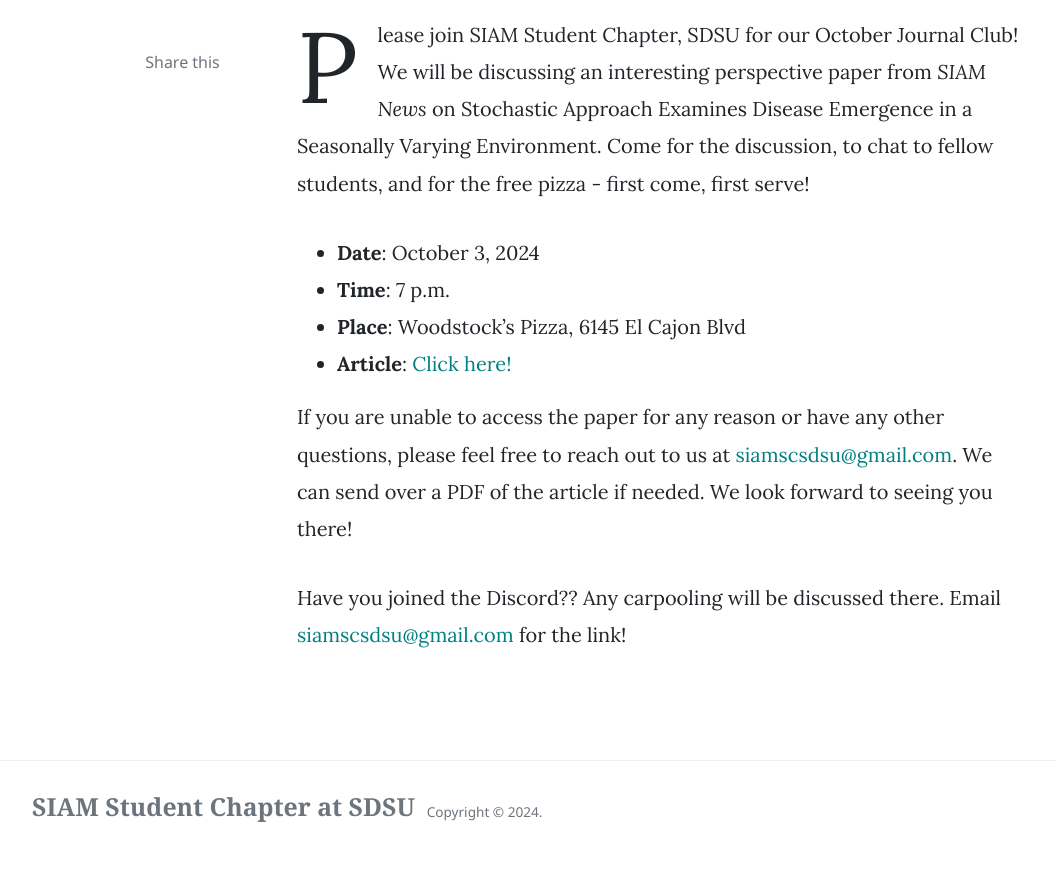
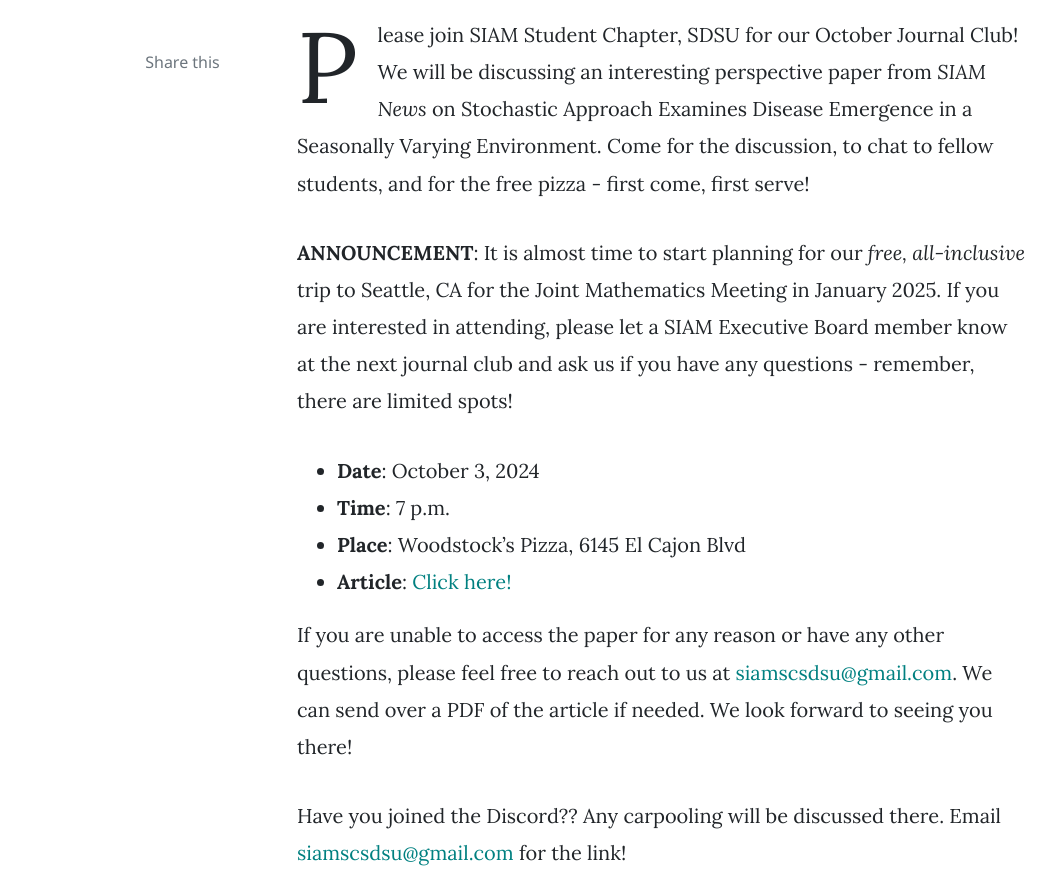
Before and after one commit to siamscsdsu/siamscsdsu.github.io, a Jekyll site: the page built from _posts/2024-09-24-october-jounal-club-2024.md, in a window 1280 px wide and 900 px high, scrolled down 404 px, cut to the strip 20-900 px from the top of the window. Shown: the whole strip, without its empty margins (73-1128 px from the left). Built offline with Jekyll 4.4.1, drawn with Linux system fonts in a browser that asks for light colours; nearby versions of some CDN libraries; comment, search, counter and statistics services are not loaded; before the commit the page ends 1278 px from its top, so only the background shows below that.

Commit message:
announcement

```diff
--- a/_posts/2024-09-24-october-jounal-club-2024.md
+++ b/_posts/2024-09-24-october-jounal-club-2024.md
@@ -5,6 +5,8 @@
 ---
 
 Please join SIAM Student Chapter, SDSU for our October Journal Club! We will be discussing an interesting perspective paper from _SIAM News_ on Stochastic Approach Examines Disease Emergence in a Seasonally Varying Environment. Come for the discussion, to chat to fellow students, and for the free pizza - first come, first serve!
+
+**ANNOUNCEMENT**: It is almost time to start planning for our *free, all-inclusive* trip to Seattle, CA for the Joint Mathematics Meeting in January 2025. If you are interested in attending, please let a SIAM Executive Board member know at the next journal club and ask us if you have any questions - remember, there are limited spots!
 
 - __Date__:   October 3, 2024
 - __Time__:   7 p.m.
```
